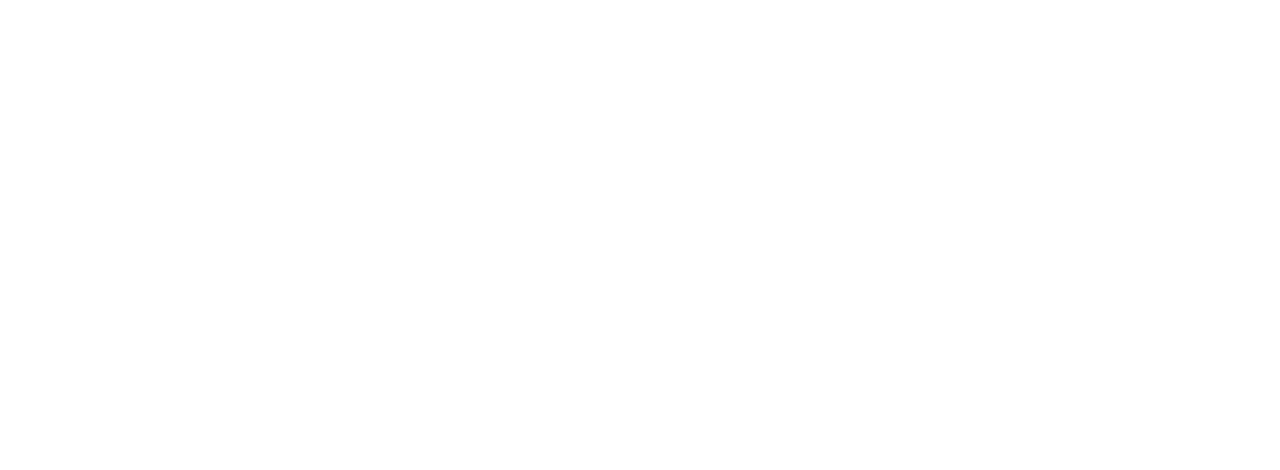
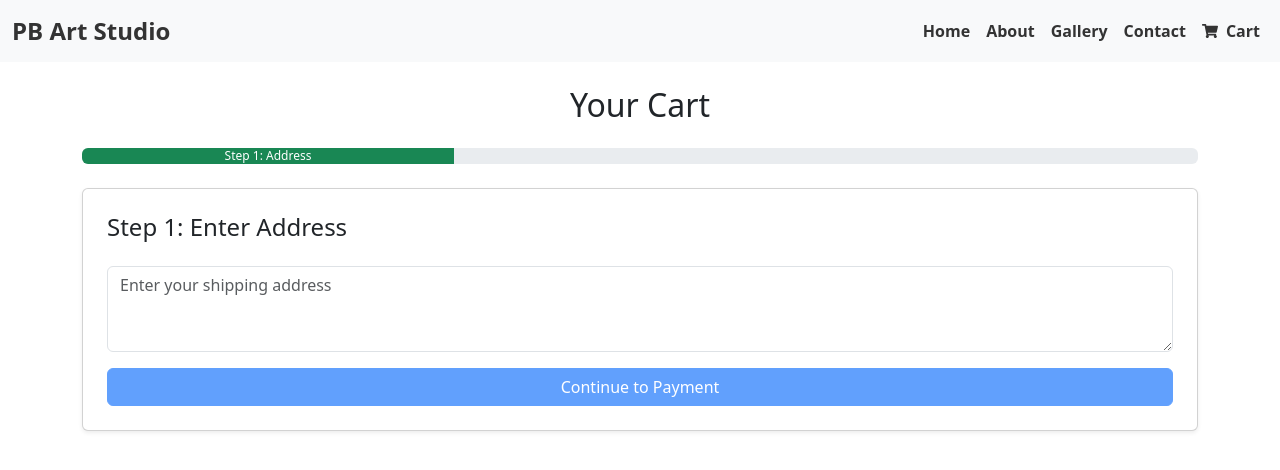
Before and after one commit to priyanshu988/priyanshubansalarts, a React (Create React App) app: page /cart in a window 1280 px wide. Before the commit this address had no page. Shown: the top 470 px of the page. Built offline with nearby package versions, Linux system fonts and the light colour scheme.

Commit message:
addedd cart code

```diff
--- a/src/App.js
+++ b/src/App.js
@@ -3,6 +3,7 @@
 import HomePage from './pages/HomePage';
 import ComingSoon from './pages/ComingSoon';
 import Gallery from './pages/Gallery';
+import CartPage from './pages/CartPage';
 
 function App() {
   return (
@@ -13,6 +14,7 @@
         <Route path="/about" element={<ComingSoon />} />
         <Route path="/gallery" element={<Gallery />} />
         <Route path="/contact" element={<ComingSoon />} />
+        <Route path="/cart" element={<CartPage />} />
 
       </Routes>
     </BrowserRouter>
--- /dev/null
+++ b/src/pages/CartPage.js
@@ -0,0 +1,168 @@
+import React, { useState } from 'react';
+import Navbar from '../components/Navbar';
+
+const CartPage = () => {
+    // Sample cart data
+    const initialCartItems = [
+        { id: 1, title: 'Artwork 1', price: 5000, quantity: 1 },
+        { id: 2, title: 'Artwork 2', price: 3000, quantity: 1 },
+    ];
+
+    const [cartItems, setCartItems] = useState(initialCartItems);
+    const [step, setStep] = useState(1); // Controls the step in the process (1: Address, 2: Payment, 3: Final Bill)
+    const [address, setAddress] = useState('');
+    const [paymentMethod, setPaymentMethod] = useState('');
+    const [orderPlaced, setOrderPlaced] = useState(false);
+
+    // Calculate total price of the cart items
+    const totalPrice = cartItems.reduce((total, item) => total + item.price * item.quantity, 0);
+
+    // Delete an item from the cart
+    const deleteItem = (id) => {
+        const updatedCart = cartItems.filter(item => item.id !== id);
+        setCartItems(updatedCart);
+    };
+
+    // Handle step navigation
+    const handleNextStep = () => {
+        if (step < 3) {
+            setStep(step + 1);
+        } else {
+            // Final step: place the order
+            setOrderPlaced(true);
+        }
+    };
+
+    // Handle address change
+    const handleAddressChange = (e) => {
+        setAddress(e.target.value);
+    };
+
+    // Handle payment method change
+    const handlePaymentChange = (e) => {
+        setPaymentMethod(e.target.value);
+    };
+
+    return (
+        <>
+        <Navbar/>
+        <div className="container mt-4">
+
+            <h2 className="text-center my-4">Your Cart</h2>
+
+            {/* Progress Bar */}
+            <div className="progress mb-4">
+                <div
+                    className={`progress-bar ${step >= 1 ? 'bg-success' : ''}`}
+                    role="progressbar"
+                    style={{ width: `${(step / 3) * 100}%` }}
+                >
+                    {step === 1 && 'Step 1: Address'}
+                    {step === 2 && 'Step 2: Payment'}
+                    {step === 3 && 'Step 3: Final Bill'}
+                </div>
+            </div>
+
+            {/* Step 1: Address */}
+            {step === 1 && (
+                <div className="card p-4 shadow-sm">
+                    <h4 className="mb-4">Step 1: Enter Address</h4>
+                    <textarea
+                        className="form-control"
+                        rows="3"
+                        value={address}
+                        onChange={handleAddressChange}
+                        placeholder="Enter your shipping address"
+                    ></textarea>
+                    <button
+                        className="btn btn-primary mt-3"
+                        onClick={handleNextStep}
+                        disabled={!address} // Disable next button if no address
+                    >
+                        Continue to Payment
+                    </button>
+                </div>
+            )}
+
+            {/* Step 2: Payment Method */}
+            {step === 2 && (
+                <div className="card p-4 shadow-sm">
+                    <h4 className="mb-4">Step 2: Select Payment Method</h4>
+                    <div className="form-check mb-3">
+                        <input
+                            className="form-check-input"
+                            type="radio"
+                            name="paymentMethod"
+                            value="Credit Card"
+                            onChange={handlePaymentChange}
+                            checked={paymentMethod === 'Credit Card'}
+                        />
+                        <label className="form-check-label">Credit Card</label>
+                    </div>
+                    <div className="form-check mb-3">
+                        <input
+                            className="form-check-input"
+                            type="radio"
+                            name="paymentMethod"
+                            value="UPI"
+                            onChange={handlePaymentChange}
+                            checked={paymentMethod === 'UPI'}
+                        />
+                        <label className="form-check-label">UPI</label>
+                    </div>
+                    <div className="form-check mb-3">
+                        <input
+                            className="form-check-input"
+                            type="radio"
+                            name="paymentMethod"
+                            value="Cash on Delivery"
+                            onChange={handlePaymentChange}
+                            checked={paymentMethod === 'Cash on Delivery'}
+                        />
+                        <label className="form-check-label">Cash on Delivery</label>
+                    </div>
+                    <button
+                        className="btn btn-primary mt-3"
+                        onClick={handleNextStep}
+                        disabled={!paymentMethod} // Disable next button if no payment method
+                    >
+                        Continue to Final Bill
+                    </button>
+                </div>
+            )}
+
+            {/* Step 3: Final Bill */}
+            {step === 3 && (
+                <div className="card p-4 shadow-sm">
+                    <h4 className="mb-4">Step 3: Final Bill</h4>
+                    <ul className="list-group mb-4">
+                        {cartItems.map(item => (
+                            <li key={item.id} className="list-group-item d-flex justify-content-between align-items-center">
+                                {item.title}
+                                <span className="fw-bold">INR {item.price}</span>
+                                <button className="btn btn-danger btn-sm" onClick={() => deleteItem(item.id)}>
+                                    Remove
+                                </button>
+                            </li>
+                        ))}
+                    </ul>
+                    <h5>Total Price: <span className="text-success">INR {totalPrice}</span></h5>
+                    <button className="btn btn-success mt-3 w-100" onClick={handleNextStep}>
+                        Place Order
+                    </button>
+                </div>
+            )}
+
+            {/* Order Confirmation */}
+            {orderPlaced && (
+                <div className="alert alert-success mt-4">
+                    <h4 className="alert-heading">Order Confirmed!</h4>
+                    <p>Your order has been placed successfully. Thank you for shopping with us!</p>
+                </div>
+            )}
+        </div>
+        </>
+    );
+};
+
+export default CartPage;
--- a/src/pages/Gallery.jsx
+++ b/src/pages/Gallery.jsx
@@ -10,7 +10,7 @@
         price: 5000,         // Selling Price
         discountedPrice: 4000, // Discounted Price
         medium: 'Acrylic',
-        image: 'path/to/artwork1.jpg',
+        image: 'https://images.unsplash.com/photo-1610177498573-78deaa4a797b?q=80&w=2393&auto=format&fit=crop&ixlib=rb-4.0.3&ixid=M3wxMjA3fDB8MHxwaG90by1wYWdlfHx8fGVufDB8fHx8fA%3D%3D',
     },
     {
         id: 2,
@@ -20,7 +20,7 @@
         price: 3000,         // Selling Price
         discountedPrice: 2500, // Discounted Price
         medium: 'Oil',
-        image: 'path/to/artwork2.jpg',
+        image: 'https://images.unsplash.com/photo-1610177498573-78deaa4a797b?q=80&w=2393&auto=format&fit=crop&ixlib=rb-4.0.3&ixid=M3wxMjA3fDB8MHxwaG90by1wYWdlfHx8fGVufDB8fHx8fA%3D%3D',
     },
     // Add more artworks
 ];
```
Also changed, not shown: src/Assets/Artwork1.jpeg (added).
